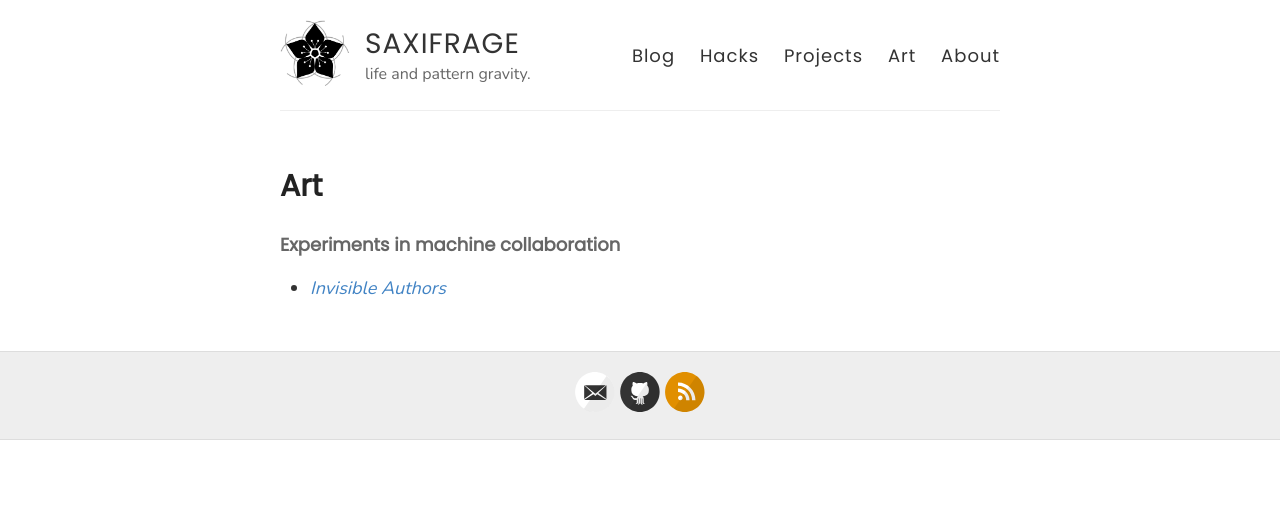
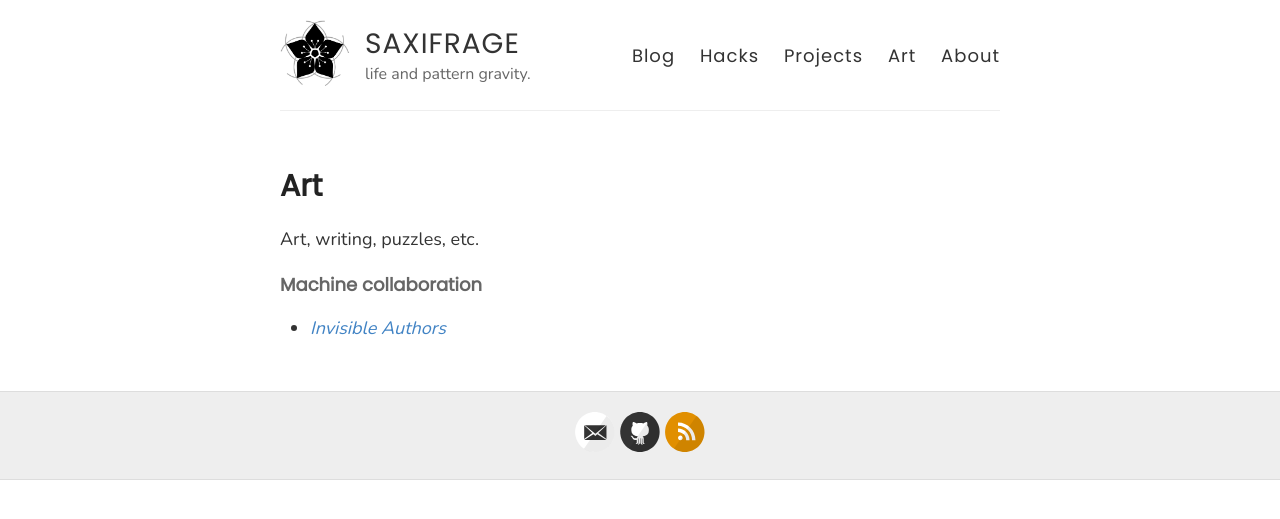
Before and after one commit to heptarch/heptarch.github.io, a Jekyll site: the page built from art.md, in a window 1280 px wide. Shown: the top 519 px of the page. Built offline with Jekyll 4.4.1, drawn with Linux system fonts in a browser that asks for light colours.

Commit message:
Update art.md

```diff
--- a/art.md
+++ b/art.md
@@ -4,6 +4,8 @@ title: Art
 permalink: /art/
 ---
 
-#### Experiments in machine collaboration
+Art, writing, puzzles, etc.
+
+#### Machine collaboration
 
 - [*Invisible Authors*](/assets/invisible-authors.pdf)
```
